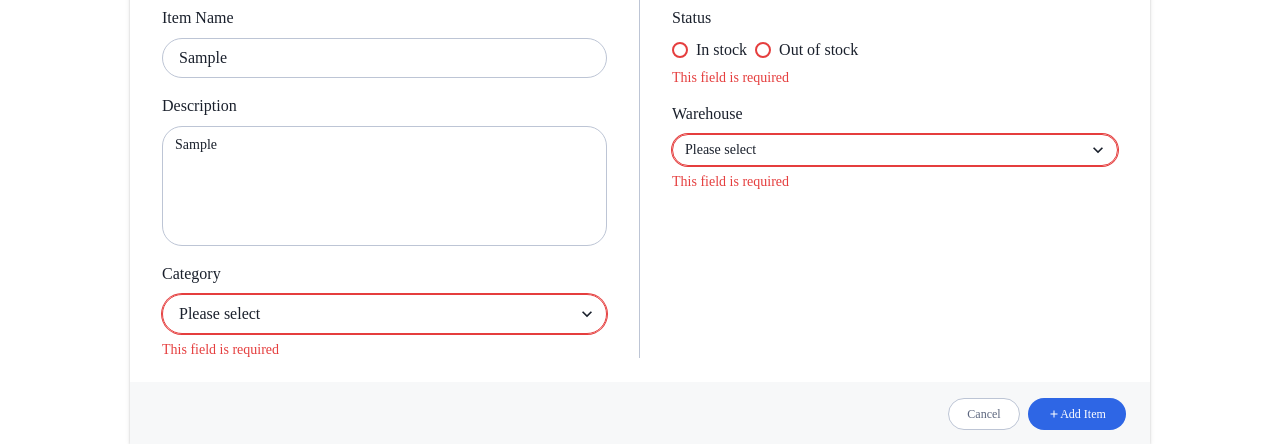
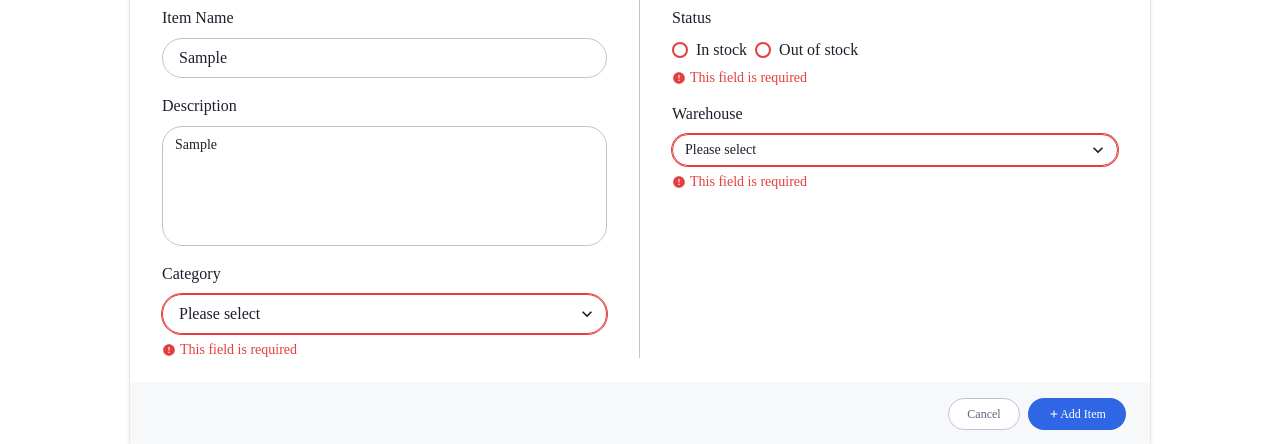
Before and after one commit to simon-harlow/instock, a React (Create React App) app in the folder client/: page /inventories/new in a window 1280 px wide. Both pictures are taken after typing "Sample", "Sample" into the empty fields and a click on the button "Add Item". Shown: the part 263-707 px from the top of the page. Built offline with nearby package versions, Linux system fonts and the light colour scheme; a web font is replaced by a local one.

Commit message:
added Error Icon and handled add out of stock item bug

```diff
--- a/client/src/components/ItemForm/ItemForm.js
+++ b/client/src/components/ItemForm/ItemForm.js
@@ -3,7 +3,7 @@ import { useNavigate, useParams, useNavigation } from "react-router-dom";
 import axios from "axios";
 import { API_URL } from "../Utils/const";
 import { Flex, Text, Input, Button, FormLabel, Select, FormErrorMessage, Stack, Radio, RadioGroup, Textarea, useMediaQuery, FormControl} from '@chakra-ui/react';
-import { AddWhite, ArrowBack } from '../../assets/modifiedIcons';
+import { AddWhite, ArrowBack, Error } from '../../assets/modifiedIcons';
 
 function ItemForm() {
 
@@ -15,7 +15,7 @@ function ItemForm() {
     const [description, setDescription] = useState("");
     const [category, setCategory] = useState("");
     const [status , setStatus] = useState("");
-    const [quantity , setQuantity] = useState("Accessories");
+    const [quantity , setQuantity] = useState(0);
     const [warehouse_id , setWarehouse] = useState("");
 
     const [formErrors, setFormErrors] = useState();
@@ -153,9 +153,9 @@ function ItemForm() {
                     setFormErrors(null);
                     setItemName("");
                     setDescription("");
-                    setCategory("Accessories");
+                    setCategory("");
                     setStatus("");
-                    setQuantity("");
+                    setQuantity(0);
                     setWarehouse("");
                     goBack();
                 })
@@ -221,7 +221,7 @@ function ItemForm() {
                             >Item Name</FormLabel>
                             <Input borderRadius="20"  borderColor="$Cloud" maxLength={50} type="text"  onChange={handleInventoryItemName} value={item_name}/>
                             <FormErrorMessage>
-                                {formErrors && formErrors.includes("Item Name is required") && "This field is required"}
+                                <Error mr="1"/>{formErrors && formErrors.includes("Item name is required") && "This field is required"}
                             </FormErrorMessage>
                         </FormControl>
 
@@ -229,7 +229,7 @@ function ItemForm() {
                             <FormLabel htmlFor='name' mt={{md:"4"}} >Description</FormLabel>
                             <Textarea  size='sm' borderRadius="20" type="text" maxLength={100} borderColor="$Cloud" onChange={handleInventoryDescription} resize="none" value={description} height={{sm:"120px"}}/>
                             <FormErrorMessage>
-                                {formErrors && formErrors.includes("Description is required") && "This field is required"}
+                            <Error mr="1"/> {formErrors && formErrors.includes("Description is required") && "This field is required"}
                             </FormErrorMessage>
                         </FormControl>
 
@@ -243,7 +243,7 @@ function ItemForm() {
                             <option value='Health'>Health</option>
                             </Select>
                             <FormErrorMessage>
-                                {formErrors && formErrors.includes("Category is required") && "This field is required"}
+                            <Error mr="1"/>{formErrors && formErrors.includes("Category is required") && "This field is required"}
                             </FormErrorMessage>
                         </FormControl>
                     </Flex>
@@ -259,7 +259,7 @@ function ItemForm() {
                                     fontWeight="400">Item Name</FormLabel>
                             <Input size="sm" borderRadius="20"  borderColor="$Cloud" placeholder="Item Name" onChange={handleInventoryItemName} value={item_name}></Input>
                             <FormErrorMessage>
-                                {formErrors && formErrors.includes("Item name is required") && "This field is required"}
+                            <Error mr="1"/>{formErrors && formErrors.includes("Item name is required") && "This field is required"}
                             </FormErrorMessage>
                         </FormControl>
 
@@ -270,7 +270,7 @@ function ItemForm() {
                                 onChange={handleInventoryDescription}
                                 value={description}/>
                                 <FormErrorMessage>
-                                {formErrors && formErrors.includes("Description is required") && "This field is required"}
+                                <Error mr="1"/>{formErrors && formErrors.includes("Description is required") && "This field is required"}
                             </FormErrorMessage>
                         </FormControl>
 
@@ -284,7 +284,7 @@ function ItemForm() {
                                 <option value="Health">Health</option>
                             </Select>
                             <FormErrorMessage>
-                                {formErrors && formErrors.includes("Category is required") && "This field is required"}
+                            <Error mr="1"/>{formErrors && formErrors.includes("Category is required") && "This field is required"}
                             </FormErrorMessage>
                         </FormControl>
                     </Flex>
@@ -306,7 +306,7 @@ function ItemForm() {
                                 </Stack>
                             </RadioGroup>
                             <FormErrorMessage>
-                                {formErrors && formErrors.includes("Status is required") && "This field is required"}
+                            <Error mr="1"/> {formErrors && formErrors.includes("Status is required") && "This field is required"}
                             </FormErrorMessage>
                         </FormControl>
 
@@ -315,7 +315,7 @@ function ItemForm() {
                                 <Input size='sm' min="1" max="65535" borderRadius="20" borderColor="$Cloud" type="number" onChange={handleInventoryQuantity}
                                     value={quantity}/></FormControl>
                             : <FormControl><FormLabel pt={{sm:"4"}} htmlFor='name' display="none">Quantity</FormLabel> <Input size='sm' borderRadius="20" borderColor="$Cloud" onChange={handleInventoryQuantity}
-                            value={quantity}  display="none"/></FormControl>
+                            defaultValue={0} display="none"/></FormControl>
                         }
                         <FormControl  isInvalid={formErrors && formErrors.includes("Warehouse name is required")}  errorBorderColor='$Red' name="warehouse_id">
                         <FormLabel htmlFor='name' pt={{sm:"4"}}>Warehouse</FormLabel>
@@ -330,7 +330,7 @@ function ItemForm() {
                             <option value='2922c286-16cd-4d43-ab98-c79f698aeab0'>Manhattan</option>
                         </Select>
                         <FormErrorMessage>
-                                {formErrors && formErrors.includes("Warehouse name is required") && "This field is required"}
+                        <Error mr="1"/>{formErrors && formErrors.includes("Warehouse name is required") && "This field is required"}
                             </FormErrorMessage>
                         </FormControl>
                     </Flex>
```
